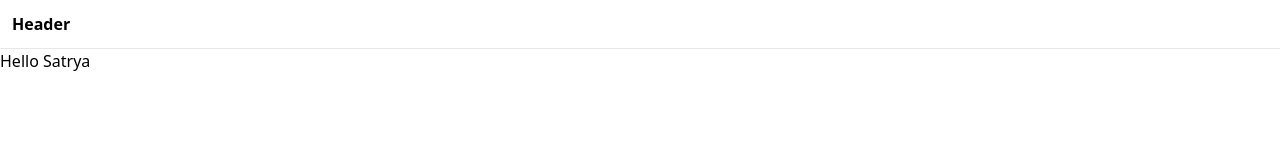
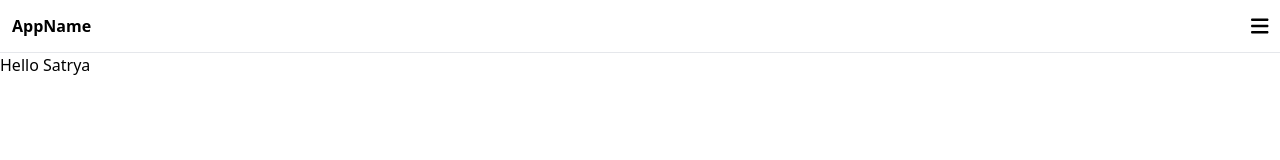
Before and after one commit to satryatangguh/rakamin-casestudy, a React (Create React App) app: page / in a window 1280 px wide. Shown: the top 160 px of the page. Built offline with nearby package versions, Linux system fonts and the light colour scheme.

Commit message:
Create Navigation

```diff
--- a/package.json
+++ b/package.json
@@ -3,6 +3,9 @@
   "version": "0.1.0",
   "private": true,
   "dependencies": {
+    "@fortawesome/fontawesome-svg-core": "^6.3.0",
+    "@fortawesome/free-solid-svg-icons": "^6.3.0",
+    "@fortawesome/react-fontawesome": "^0.2.0",
     "@testing-library/jest-dom": "^5.16.5",
     "@testing-library/react": "^13.4.0",
     "@testing-library/user-event": "^13.5.0",
--- a/src/components/Header.js
+++ b/src/components/Header.js
@@ -1,9 +1,14 @@
 import React from "react";
+import Navigation from "./Navigation";
 
 function Header() {
   return (
-    <header className="border-b font-bold p-3">
-      Header
+    <header className="border-b p-3 flex justify-between items-center">
+      <span className="font-bold">
+        AppName
+      </span>
+
+      <Navigation />
     </header>
   )
 }
--- /dev/null
+++ b/src/components/Navigation.js
@@ -0,0 +1,19 @@
+import React, { useState } from "react";
+import { FontAwesomeIcon } from "@fortawesome/react-fontawesome";
+import { faBars } from "@fortawesome/free-solid-svg-icons";
+
+function Navigation() {
+  const [showMenu, setShowMenu] = useState(false);
+
+  return (
+    <>
+      <nav>
+        <span className="text-xl">
+          <FontAwesomeIcon icon={faBars}/>
+        </span>
+      </nav>
+    </>
+  );
+}
+
+export default Navigation;
```
Also changed, not shown: 1 other file (tests, documents, lock files or other folders).
